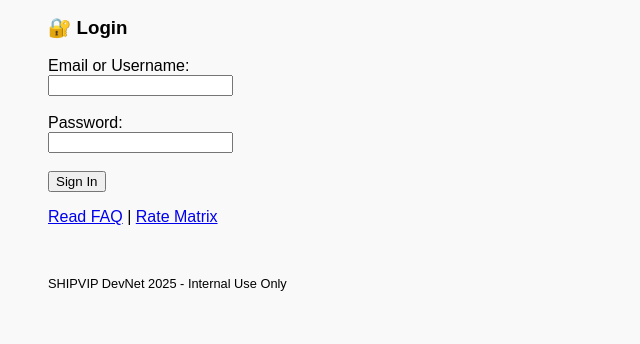
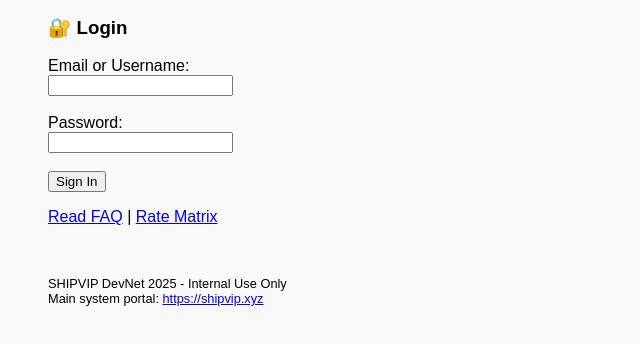
Before and after one commit to ResLabTools/shipvip.xyz, a plain HTML site: page index.html in a window 1280 px wide. Shown: the part 148-492 px from the top of the page, without its empty margins (0-640 px from the left). Drawn offline with Linux system fonts and the light colour scheme.

Commit message:
Update index.html

```diff
--- a/index.html
+++ b/index.html
@@ -18,7 +18,9 @@
     <p><a href="SHIPVIP_FAQ_2025.pdf">Read FAQ</a> | <a href="SHIPVIP_Rates_2025.pdf">Rate Matrix</a></p>
 
     <footer style="margin-top: 50px; font-size: 0.8em;">
-        SHIPVIP DevNet 2025 - Internal Use Only
-    </footer>
+    SHIPVIP DevNet 2025 - Internal Use Only<br>
+    Main system portal: <a href="https://shipvip.xyz">https://shipvip.xyz</a>
+</footer>
+
 </body>
 </html>
```
